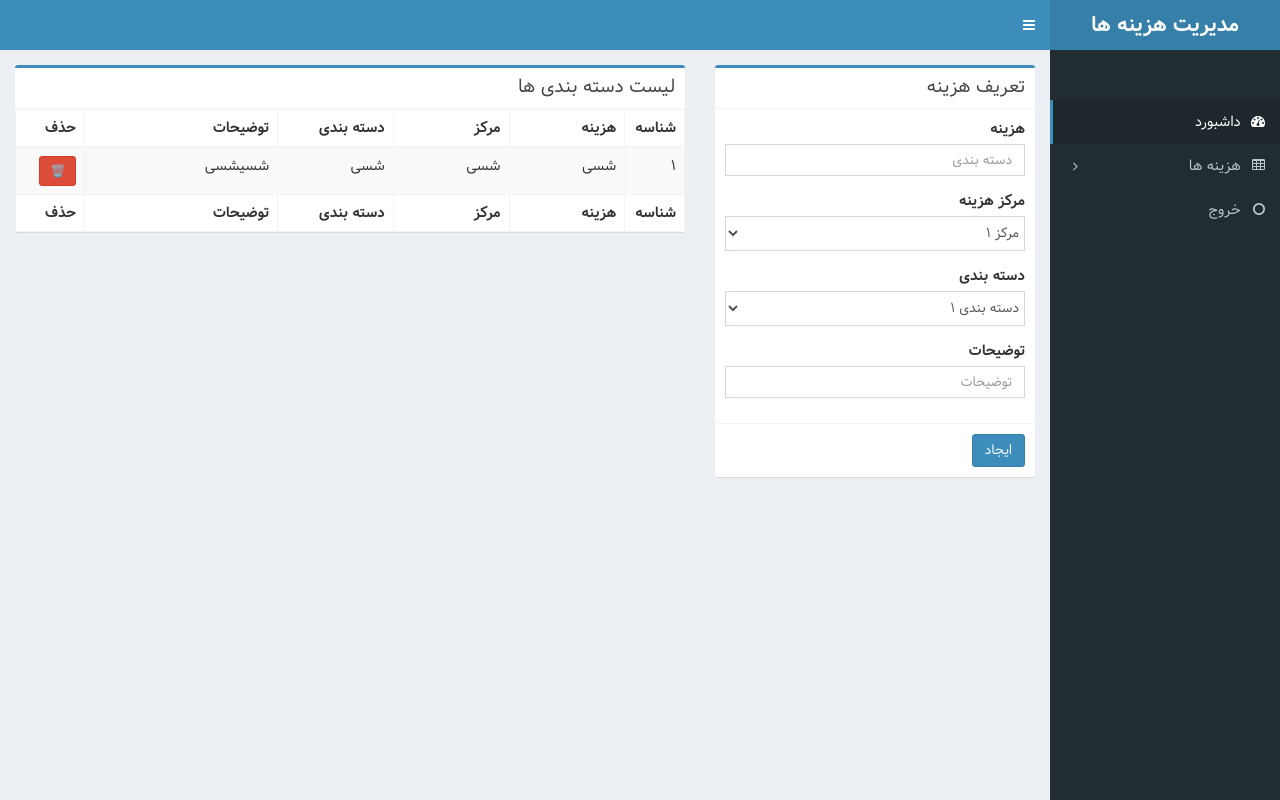
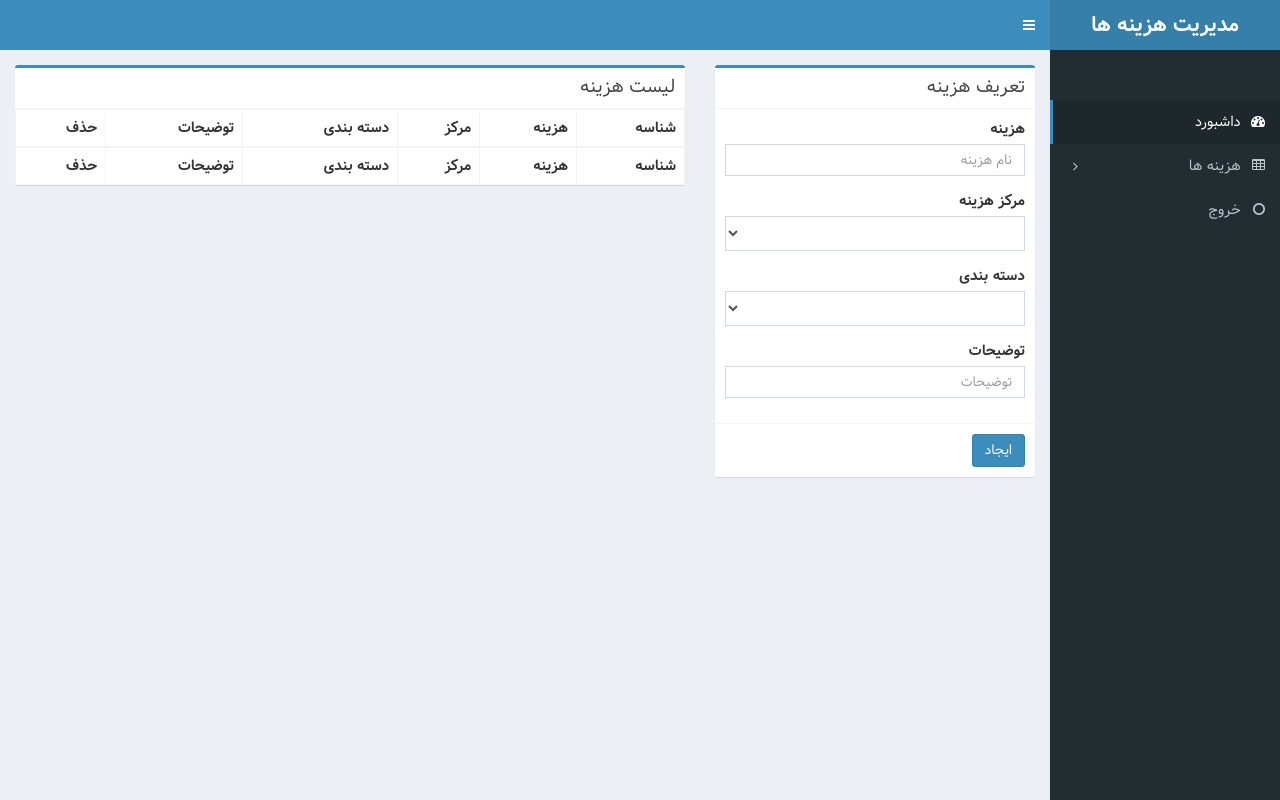
Before and after one commit to MahdiMosazadeh/CostManage, a Flask app: page /dashboard/costExtend in a window 1280 px wide. Run offline with Flask 3, Linux system fonts and the light colour scheme; the visitor is signed in with stand-in values (Sample User, id 1); lists and menus that the app fills with data are empty; some libraries are stand-ins or nearby versions.

Commit message:
Complete Cost Extend Front
* Insert Form
* Table To Show Cost Extends

```diff
--- a/templates/costExtend.html
+++ b/templates/costExtend.html
@@ -15,41 +15,50 @@
           </div>
           <!-- /.box-header -->
           <!-- form start -->
-          <form role="form">
+          <form role="form" method="POST">
             <div class="box-body">
               <div class="form-group">
-                <label for="exampleInputEmail1">هزینه</label>
-                <input type="email" class="form-control" id="exampleInputEmail1" placeholder="دسته بندی" />
+                <label for="costExtendName" name="costExtendName">هزینه</label>
+                <input type="text" class="form-control" id="costExtendName" name="costExtendName" placeholder="نام هزینه" />
               </div>
               <div class="form-group">
                 <label>مرکز هزینه</label>
-                <select class="form-control" style="padding: 1px;height: 35px;">
-                  <option>مرکز 1</option>
-                  <option>مرکز 2</option>
-                  <option>مرکز 3</option>
-                  <option>مرکز 4</option>
-                  <option>مرکز 5</option>
+                <select class="form-control" name="costExtendCostCenterID" style="padding: 1px;height: 35px;">
+                  {% for cc in costCenterList %}
+                    <option value="{{cc.id}}">{{cc.name}}</option>
+                  {% endfor %}
                 </select>
               </div>
               <div class="form-group">
                 <label>دسته بندی</label>
-                <select class="form-control" style="padding: 1px;height: 35px;">
-                  <option>دسته بندی 1</option>
-                  <option>دسته بندی 2</option>
-                  <option>دسته بندی 3</option>
-                  <option>دسته بندی 4</option>
-                  <option>دسته بندی 5</option>
+                <select class="form-control" name="costExtendCostCategoryID" style="padding: 1px;height: 35px;">
+                  {% for cg in costCatergoryList %}
+                    <option value="{{cg.id}}">{{cg.name}}</option>
+                  {% endfor %}
                 </select>
               </div>
               <div class="form-group">
-                <label for="exampleInputPassword1">توضیحات</label>
-                <input type="password" class="form-control" id="exampleInputPassword1" placeholder="توضیحات" />
+                <label for="costExtendDescription" name="costExtendDescription" >توضیحات</label>
+                <input type="text" class="form-control" id="costExtendDescription" name="costExtendDescription" placeholder="توضیحات" />
               </div>
             </div>
             <!-- /.box-body -->
 
             <div class="box-footer">
-              <button type="submit" class="btn btn-primary">ایجاد</button>
+              <button type="submit" name="insertCostExtend" class="btn btn-primary">ایجاد</button>
+
+              {% with messages=get_flashed_messages() %}
+                {% if messages %}
+                  {% for msg in messages %}
+                    {% if msg == 'insertCostExtendSuccess' %}
+                      <p style="color:green;display: inline;margin-right: 20px;">ایجاد شد</p>
+                    {% elif msg == 'insertCostExtendError' %}
+                      <p style="color:red;display: inline;margin-right: 20px;">مشکلی وجود دارد</p>
+                    {% endif %}
+                  {% endfor %}
+                {% endif %}
+              {% endwith %}
+
             </div>
           </form>
         </div>
@@ -60,7 +69,7 @@
         <!-- general form elements -->
         <div class="box box-primary">
           <div class="box-header with-border">
-            <h3 class="box-title">لیست دسته بندی ها</h3>
+            <h3 class="box-title">لیست  هزینه</h3>
           </div>
           <!-- /.box-header -->
           <!-- form start -->
@@ -76,18 +85,21 @@
               </tr>
             </thead>
             <tbody>
+              {% for ce in costExtendList %}
               <tr>
-                <td style="width: 2%">1</td>
-                <td style="width: 15%">شسی</td>
-                <td style="width: 15%">شسی</td>
-                <td style="width: 15%">شسی</td>
-                <td style="width: 25%">شسیشسی</td>
+                <td style="width: 2%">{{ce.id}}</td>
+                <td style="width: 15%">{{ce.name}}</td>
+                <td style="width: 15%">{{ce.cost_center.name}}</td>
+                <td style="width: 15%">{{ce.cost_category.name}}</td>
+                <td style="width: 25%">{{ce.description}}</td>
                 <td style="width: 5%">
                   <form method="POST" action="" onsubmit="return confirm('آیا مطمئنی که می‌خوای حذفش کنی؟');">
-                    <button type="submit" class="btn btn-danger btn-sm">🗑️</button>
+                    <input type="hidden" value="{{ ce.id }}" name="ce_id" />
+                    <button type="submit" class="btn btn-danger btn-sm" name="deleteCostExtend" style="background-color: #ffffff;">🗑️</button>
                   </form>
                 </td>
               </tr>
+              {% endfor %}
             </tbody>
             <tfoot>
               <tr>
```
